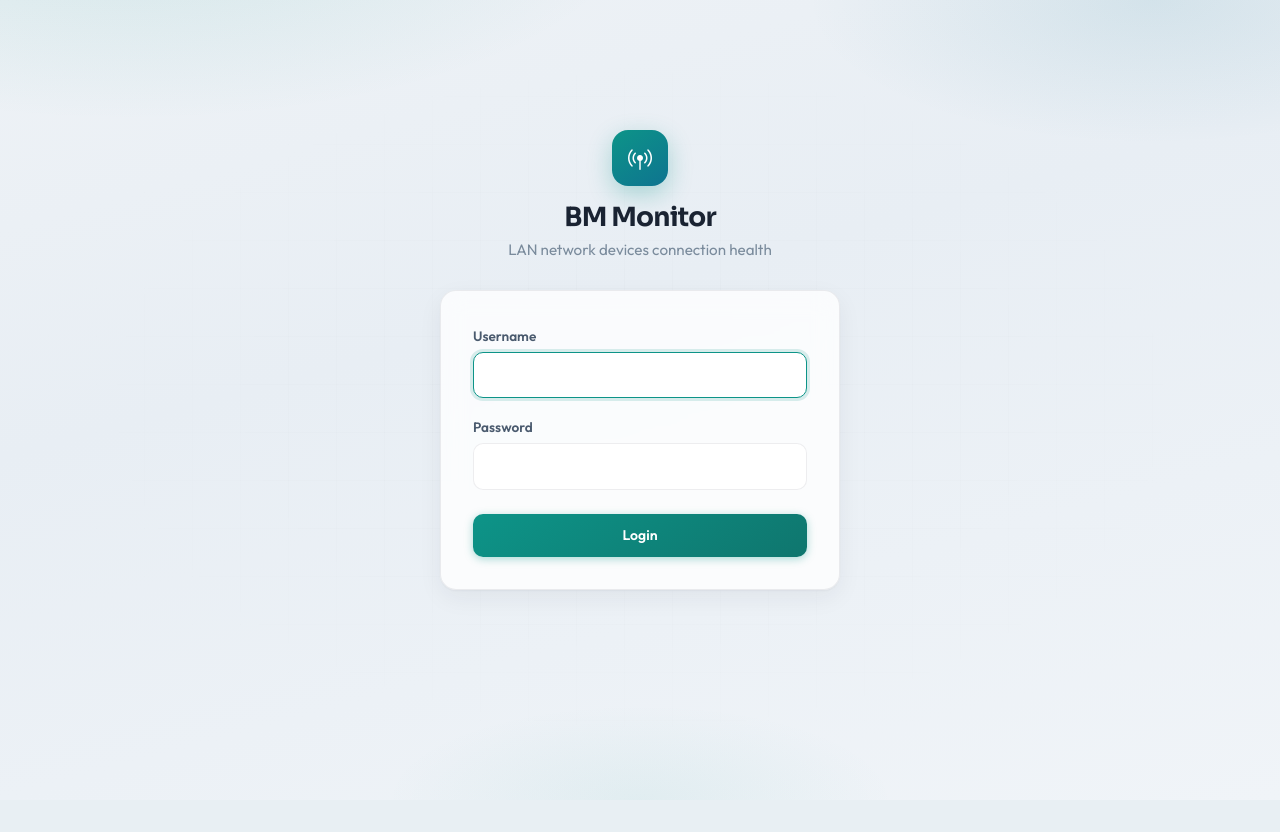
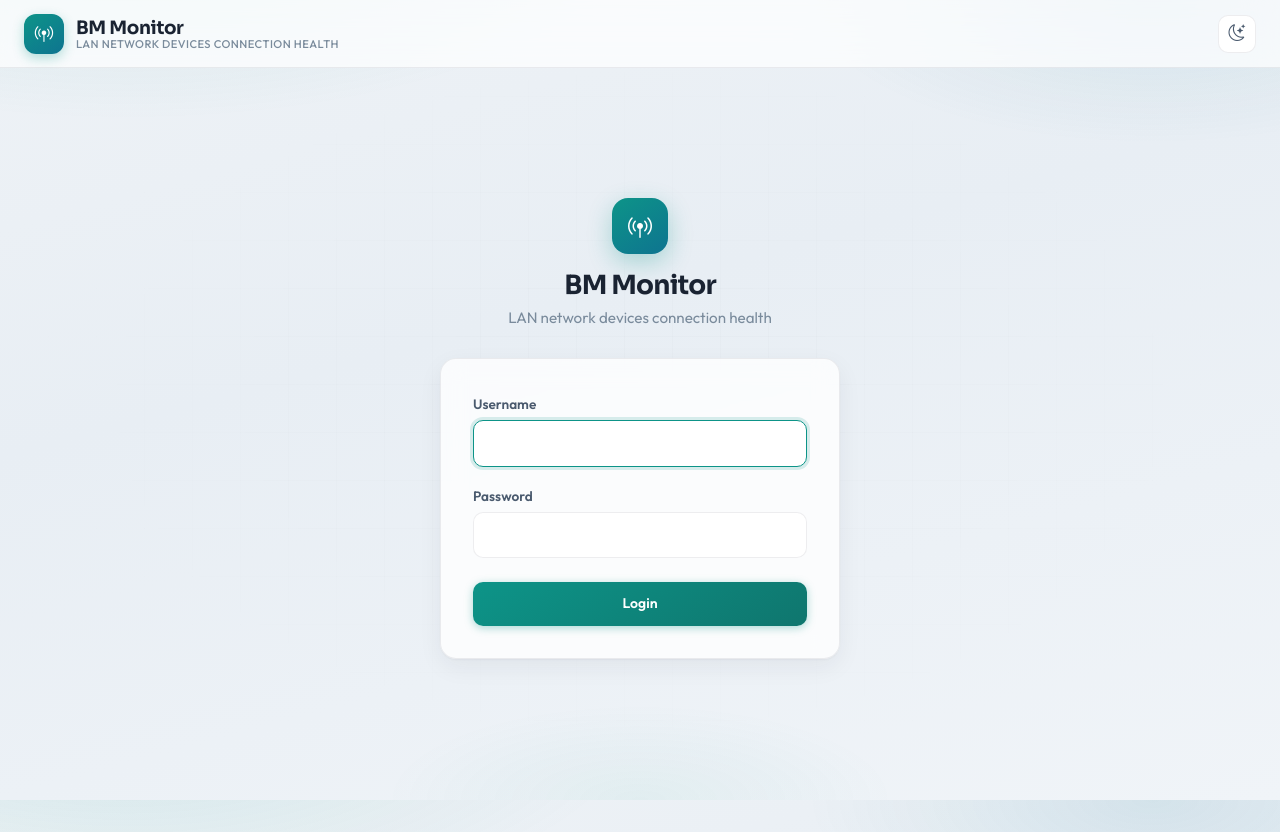
Before and after one commit to MayurBhowad/bm_office_device_mapper, a Django app: page /login/?next=/ in a window 1280 px wide. Before the commit the page ends 591 px from the top, so only its background shows below. Run offline with Django 5.2, Linux system fonts and the light colour scheme.

Commit message:
Implement theme support and enhance UI styling across templates. Added light and dark mode functionality with corresponding CSS variables for improved visual consistency.

```diff
--- a/templates/base.html
+++ b/templates/base.html
@@ -1,21 +1,34 @@
 <!DOCTYPE html>
-<html lang="en">
+<html lang="en" data-theme="light">
 <head>
     <meta charset="UTF-8">
     <meta name="viewport" content="width=device-width, initial-scale=1">
     <title>{% block title %}BM Monitor{% endblock %}</title>
+    <script>
+        (function () {
+            try {
+                var t = localStorage.getItem('bm-theme');
+                if (t !== 'light' && t !== 'dark') {
+                    t = window.matchMedia('(prefers-color-scheme: dark)').matches ? 'dark' : 'light';
+                }
+                document.documentElement.setAttribute('data-theme', t);
+            } catch (e) {}
+        })();
+    </script>
     <link rel="preconnect" href="https://fonts.googleapis.com">
     <link rel="preconnect" href="https://fonts.gstatic.com" crossorigin>
     <link href="https://fonts.googleapis.com/css2?family=IBM+Plex+Mono:wght@400;500&family=Outfit:wght@400;500;600;700&family=Sora:wght@500;600;700&display=swap" rel="stylesheet">
     <link href="https://cdn.jsdelivr.net/npm/bootstrap@5.3.3/dist/css/bootstrap.min.css" rel="stylesheet">
     <link rel="stylesheet" href="https://cdn.jsdelivr.net/npm/bootstrap-icons@1.11.3/font/bootstrap-icons.css">
     <style>
-        :root {
+        :root,
+        [data-theme="light"] {
             --ink: #1a2332;
             --ink-soft: #4a5a6e;
             --muted: #7a8b9c;
             --surface: rgba(255, 255, 255, 0.78);
             --surface-solid: #ffffff;
+            --surface-elevated: #ffffff;
             --line: rgba(26, 35, 50, 0.08);
             --teal: #0d9488;
             --teal-deep: #0f766e;
@@ -26,6 +39,24 @@
             --amber-soft: #fef3c7;
             --slate: #64748b;
             --slate-soft: #f1f5f9;
+            --topbar-bg: rgba(255, 255, 255, 0.72);
+            --body-bg:
+                radial-gradient(ellipse 80% 50% at 10% -10%, rgba(13, 148, 136, 0.12), transparent 50%),
+                radial-gradient(ellipse 60% 40% at 90% 0%, rgba(14, 116, 144, 0.1), transparent 45%),
+                radial-gradient(ellipse 50% 30% at 50% 100%, rgba(13, 148, 136, 0.06), transparent 40%),
+                linear-gradient(165deg, #eef2f6 0%, #e8eef4 40%, #f0f4f8 100%);
+            --grid-line: rgba(26, 35, 50, 0.03);
+            --drawer-bg: #ffffff;
+            --drawer-header-bg: linear-gradient(160deg, #f8fafc 0%, #fff 100%);
+            --drawer-header-up: linear-gradient(160deg, rgba(204, 251, 241, 0.55) 0%, #fff 75%);
+            --drawer-header-down: linear-gradient(160deg, rgba(255, 228, 230, 0.5) 0%, #fff 75%);
+            --drawer-footer-bg: #fafbfc;
+            --drawer-notes-bg: rgba(241, 245, 249, 0.8);
+            --card-selected-bg: linear-gradient(135deg, #fff 0%, #f0fdfa 100%);
+            --empty-dash: rgba(26, 35, 50, 0.15);
+            --latency-track: rgba(26, 35, 50, 0.08);
+            --toast-bg: #1a2332;
+            --toast-fg: #ffffff;
             --radius: 16px;
             --radius-sm: 10px;
             --shadow: 0 1px 2px rgba(26, 35, 50, 0.04), 0 8px 24px rgba(26, 35, 50, 0.06);
@@ -33,6 +64,47 @@
             --font-display: "Sora", sans-serif;
             --font-body: "Outfit", sans-serif;
             --font-mono: "IBM Plex Mono", monospace;
+            color-scheme: light;
+        }
+
+        [data-theme="dark"] {
+            --ink: #e8eef4;
+            --ink-soft: #a8b8c8;
+            --muted: #7a8fa3;
+            --surface: rgba(22, 32, 46, 0.82);
+            --surface-solid: #1a2433;
+            --surface-elevated: #1e2a3a;
+            --line: rgba(232, 238, 244, 0.1);
+            --teal: #2dd4bf;
+            --teal-deep: #5eead4;
+            --teal-soft: rgba(45, 212, 191, 0.16);
+            --coral: #fb7185;
+            --coral-soft: rgba(251, 113, 133, 0.16);
+            --amber: #fbbf24;
+            --amber-soft: rgba(251, 191, 36, 0.16);
+            --slate: #94a3b8;
+            --slate-soft: rgba(148, 163, 184, 0.12);
+            --topbar-bg: rgba(15, 23, 36, 0.82);
+            --body-bg:
+                radial-gradient(ellipse 80% 50% at 10% -10%, rgba(45, 212, 191, 0.1), transparent 50%),
+                radial-gradient(ellipse 60% 40% at 90% 0%, rgba(14, 116, 144, 0.12), transparent 45%),
+                radial-gradient(ellipse 50% 30% at 50% 100%, rgba(45, 212, 191, 0.05), transparent 40%),
+                linear-gradient(165deg, #0c1219 0%, #111827 45%, #0f172a 100%);
+            --grid-line: rgba(232, 238, 244, 0.04);
+            --drawer-bg: #152032;
+            --drawer-header-bg: linear-gradient(160deg, #1a2433 0%, #152032 100%);
+            --drawer-header-up: linear-gradient(160deg, rgba(45, 212, 191, 0.14) 0%, #152032 75%);
+            --drawer-header-down: linear-gradient(160deg, rgba(251, 113, 133, 0.12) 0%, #152032 75%);
+            --drawer-footer-bg: #121c2b;
+            --drawer-notes-bg: rgba(148, 163, 184, 0.1);
+            --card-selected-bg: linear-gradient(135deg, #1a2433 0%, rgba(45, 212, 191, 0.1) 100%);
+            --empty-dash: rgba(232, 238, 244, 0.18);
+            --latency-track: rgba(232, 238, 244, 0.1);
+            --toast-bg: #e8eef4;
+            --toast-fg: #1a2332;
+            --shadow: 0 1px 2px rgba(0, 0, 0, 0.2), 0 8px 24px rgba(0, 0, 0, 0.28);
+            --shadow-hover: 0 4px 12px rgba(0, 0, 0, 0.25), 0 16px 40px rgba(0, 0, 0, 0.3);
+            color-scheme: dark;
         }
 
         * { box-sizing: border-box; }
@@ -42,12 +114,9 @@
             min-height: 100vh;
             font-family: var(--font-body);
             color: var(--ink);
-            background:
-                radial-gradient(ellipse 80% 50% at 10% -10%, rgba(13, 148, 136, 0.12), transparent 50%),
-                radial-gradient(ellipse 60% 40% at 90% 0%, rgba(14, 116, 144, 0.1), transparent 45%),
-                radial-gradient(ellipse 50% 30% at 50% 100%, rgba(13, 148, 136, 0.06), transparent 40%),
-                linear-gradient(165deg, #eef2f6 0%, #e8eef4 40%, #f0f4f8 100%);
+            background: var(--body-bg);
             background-attachment: fixed;
+            transition: color 0.2s ease, background 0.25s ease;
         }
 
         body::before {
@@ -57,8 +126,8 @@
             pointer-events: none;
             opacity: 0.4;
             background-image:
-                linear-gradient(rgba(26, 35, 50, 0.03) 1px, transparent 1px),
-                linear-gradient(90deg, rgba(26, 35, 50, 0.03) 1px, transparent 1px);
+                linear-gradient(var(--grid-line) 1px, transparent 1px),
+                linear-gradient(90deg, var(--grid-line) 1px, transparent 1px);
             background-size: 48px 48px;
             mask-image: radial-gradient(ellipse at center, black 20%, transparent 75%);
             z-index: 0;
@@ -72,7 +141,7 @@
             top: 0;
             z-index: 100;
             backdrop-filter: blur(16px) saturate(1.2);
-            background: rgba(255, 255, 255, 0.72);
+            background: var(--topbar-bg);
             border-bottom: 1px solid var(--line);
             padding: 0.85rem 0;
             animation: slideDown 0.45s ease-out;
@@ -240,6 +309,34 @@
             border-color: rgba(225, 29, 72, 0.25);
         }
 
+        .theme-toggle {
+            width: 38px;
+            height: 38px;
+            padding: 0;
+            border-radius: var(--radius-sm);
+            display: inline-grid;
+            place-items: center;
+            border: 1px solid var(--line);
+            background: var(--surface-solid);
+            color: var(--ink-soft);
+            cursor: pointer;
+            transition: background 0.15s, color 0.15s, border-color 0.15s, transform 0.15s;
+        }
+
+        .theme-toggle:hover {
+            background: var(--slate-soft);
+            color: var(--ink);
+            transform: translateY(-1px);
+        }
+
+        .theme-toggle .icon-sun,
+        .theme-toggle .icon-moon { display: none; font-size: 1.05rem; line-height: 1; }
+
+        [data-theme="light"] .theme-toggle .icon-moon { display: block; }
+        [data-theme="dark"] .theme-toggle .icon-sun { display: block; }
+
+        .text-muted { color: var(--muted) !important; }
+
         /* —— Page —— */
         .page-wrap {
             width: 100%;
@@ -290,6 +387,7 @@
             padding: 0.65rem 0.9rem;
             font-family: var(--font-body);
             background: var(--surface-solid);
+            color: var(--ink);
             transition: border-color 0.15s, box-shadow 0.15s;
         }
 
@@ -332,11 +430,10 @@
 </head>
 <body>
 <div class="app-shell">
-    {% if user.is_authenticated %}
     <header class="topbar">
         <div class="container-fluid page-wrap" style="padding-top:0;padding-bottom:0;">
             <div class="topbar-inner">
-                <a class="brand" href="{% url 'dashboard' %}">
+                <a class="brand" href="{% if user.is_authenticated %}{% url 'dashboard' %}{% else %}#{% endif %}">
                     <span class="brand-mark"><i class="bi bi-broadcast-pin"></i></span>
                     <span class="brand-text">
                         <span class="brand-name">BM Monitor</span>
@@ -344,6 +441,12 @@
                     </span>
                 </a>
                 <div class="topbar-actions">
+                    <button type="button" class="theme-toggle" id="theme-toggle"
+                            aria-label="Toggle light and dark theme" title="Toggle theme">
+                        <i class="bi bi-moon-stars icon-moon" aria-hidden="true"></i>
+                        <i class="bi bi-sun icon-sun" aria-hidden="true"></i>
+                    </button>
+                    {% if user.is_authenticated %}
                     <a href="{% url 'device_add' %}" class="btn-app btn-app-primary">
                         <i class="bi bi-plus-lg"></i> Add device
                     </a>
@@ -352,11 +455,11 @@
                         {% csrf_token %}
                         <button class="btn-app btn-app-ghost" type="submit">Logout</button>
                     </form>
+                    {% endif %}
                 </div>
             </div>
         </div>
     </header>
-    {% endif %}
 
     <main class="container-fluid page-wrap">
         {% if messages %}
@@ -371,6 +474,32 @@
     </main>
 </div>
 <script src="https://cdn.jsdelivr.net/npm/bootstrap@5.3.3/dist/js/bootstrap.bundle.min.js"></script>
+<script>
+(function () {
+    const root = document.documentElement;
+    const btn = document.getElementById('theme-toggle');
+
+    function currentTheme() {
+        return root.getAttribute('data-theme') === 'dark' ? 'dark' : 'light';
+    }
+
+    function setTheme(theme) {
+        root.setAttribute('data-theme', theme);
+        try { localStorage.setItem('bm-theme', theme); } catch (e) {}
+        if (btn) {
+            btn.setAttribute('aria-label', theme === 'dark' ? 'Switch to light theme' : 'Switch to dark theme');
+            btn.title = theme === 'dark' ? 'Light mode' : 'Dark mode';
+        }
+    }
+
+    if (btn) {
+        btn.addEventListener('click', () => {
+            setTheme(currentTheme() === 'dark' ? 'light' : 'dark');
+        });
+        setTheme(currentTheme());
+    }
+})();
+</script>
 {% block extra_js %}{% endblock %}
 </body>
 </html>
```
Also changed, not shown: templates/devices/dashboard.html (+14 -12 lines).
